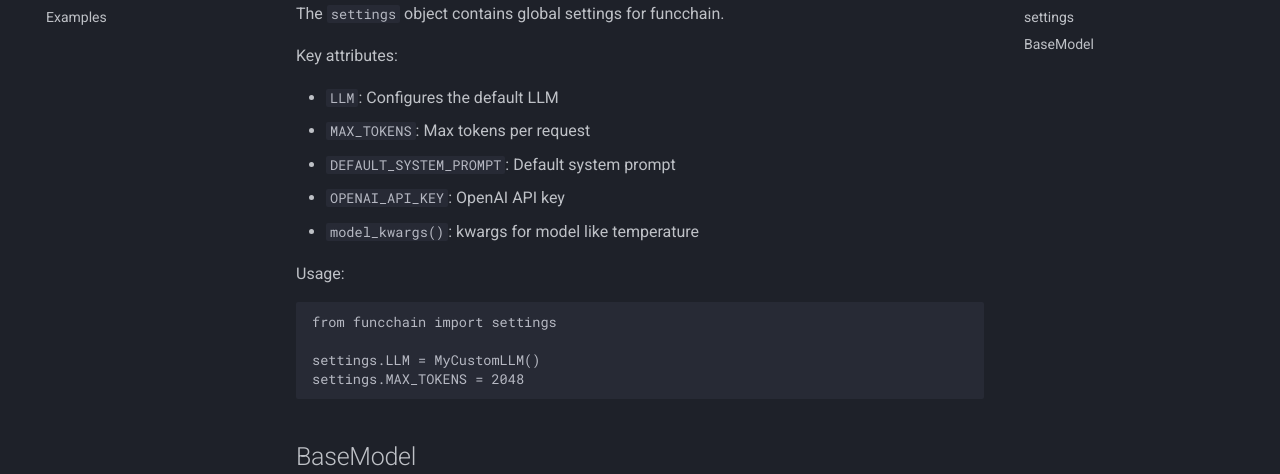
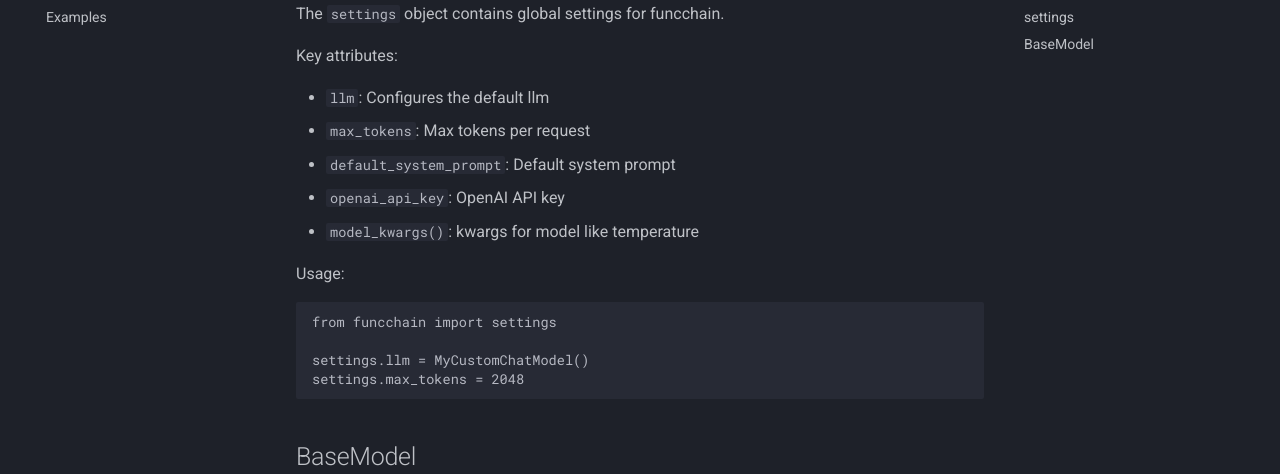
Before and after one commit to shroominic/funcchain, an MkDocs documentation site: the page built from docs/concepts/overview.md, in a window 1280 px wide and 900 px high, scrolled down 1478 px. Shown: the part 172-646 px from the top of the window. Built offline with MkDocs 1.6.1 and Material for MkDocs 9.7.7, drawn with Linux system fonts in a browser that asks for light colours; comment, search, counter and statistics services are not loaded.

Commit message:
🔧 Update settings attribute names

````diff
--- a/docs/concepts/overview.md
+++ b/docs/concepts/overview.md
@@ -64,10 +64,10 @@ The `settings` object contains global settings for funcchain.
 
 Key attributes:
 
-- `LLM`: Configures the default LLM
-- `MAX_TOKENS`: Max tokens per request
-- `DEFAULT_SYSTEM_PROMPT`: Default system prompt
-- `OPENAI_API_KEY`: OpenAI API key
+- `llm`: Configures the default llm
+- `max_tokens`: Max tokens per request
+- `default_system_prompt`: Default system prompt
+- `openai_api_key`: OpenAI API key
 - `model_kwargs()`: kwargs for model like temperature
 
 Usage:
@@ -75,8 +75,8 @@ Usage:
 ```python
 from funcchain import settings
 
-settings.LLM = MyCustomLLM()
-settings.MAX_TOKENS = 2048
+settings.llm = MyCustomChatModel()
+settings.max_tokens = 2048
 ```
 
 ## BaseModel
````
